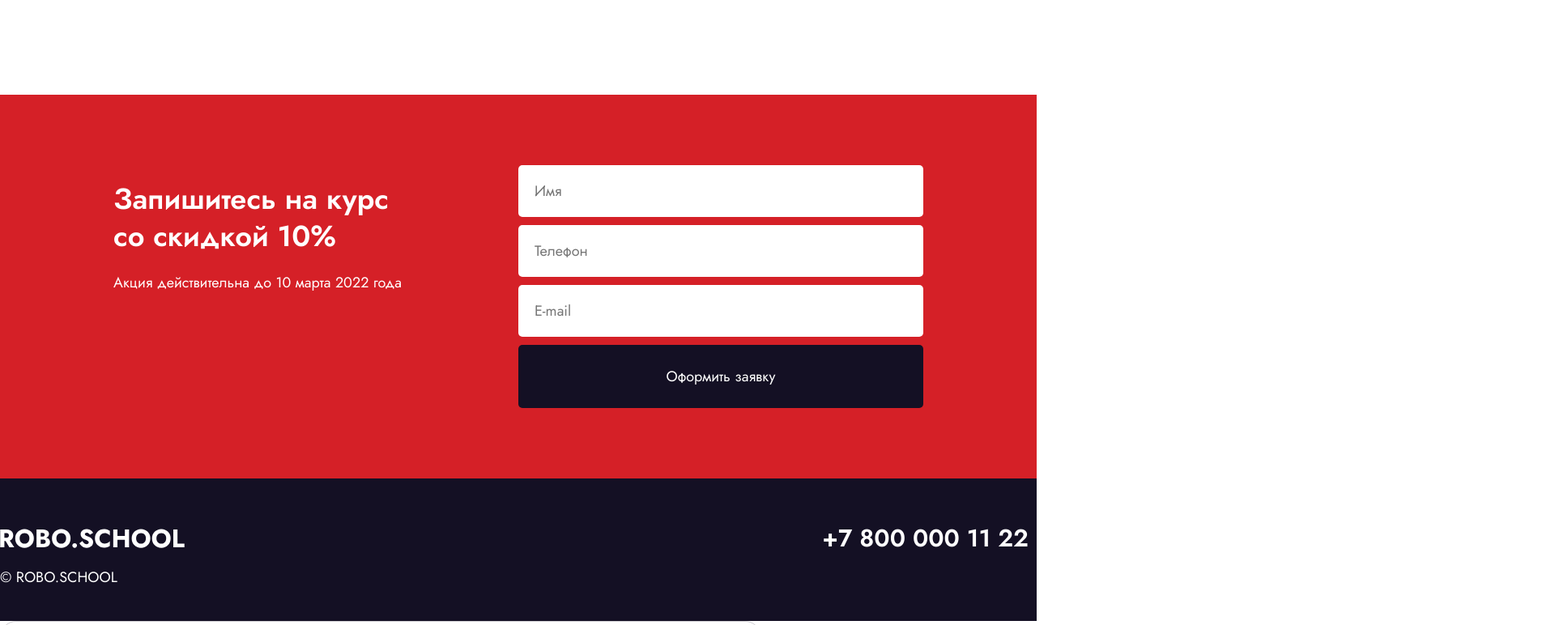
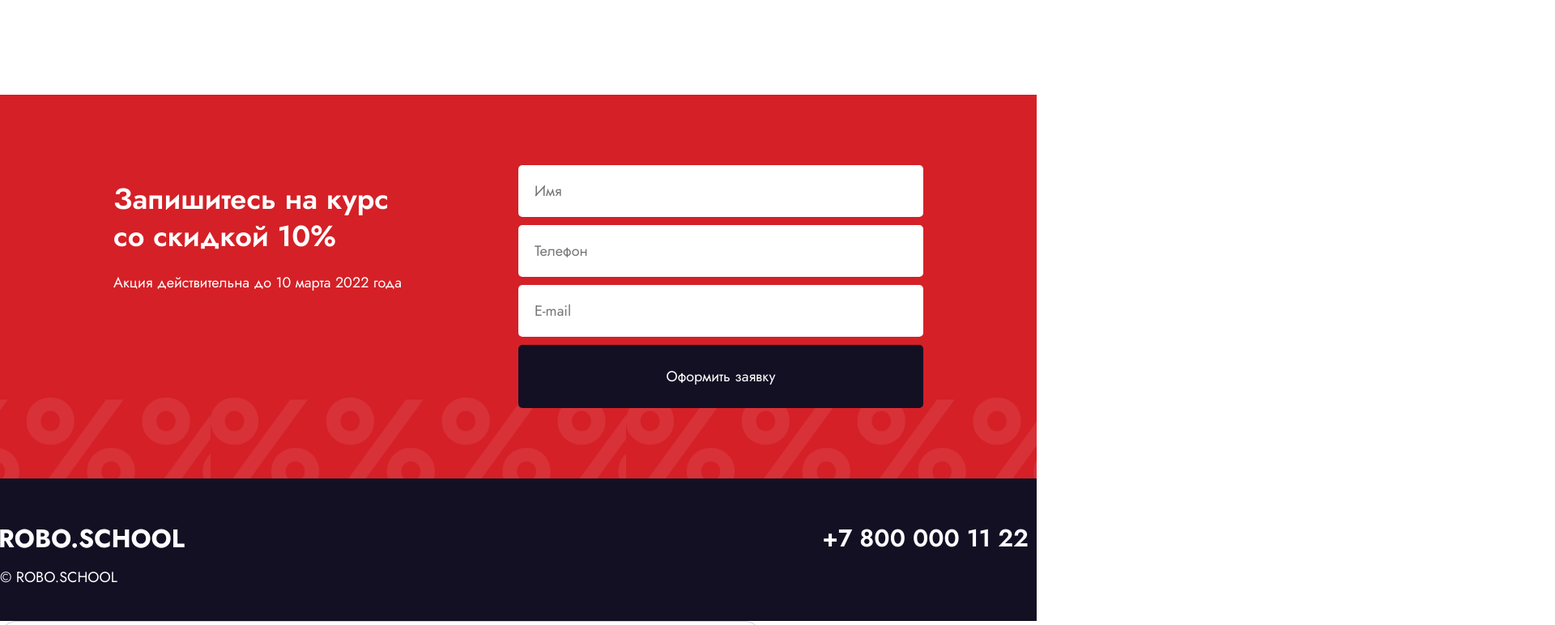
Before and after one commit to Serjjj656/html_css1, a plain HTML site: page index.html in a window 1280 px wide. Shown: the part 3480-4252 px from the top of the page at 81% size, 1920 px wide, since content can reach past the window. Drawn offline with Linux system fonts and the light colour scheme.

Commit message:
для Сани

```diff
--- a/index.html
+++ b/index.html
@@ -139,6 +139,7 @@
             <input type="email" name="email" placeholder="E-mail">
             <button class="button" type="submit">Оформить заявку</button>
         </form>
+        <div class="decoration"></div>
     </section>
     <footer class="footer">
         <div class="footer__main">
--- a/styles/styles.css
+++ b/styles/styles.css
@@ -309,12 +309,24 @@
 
 .record {
     display: flex;
+    position: relative;
     justify-content: center;
     gap: 144px;
     color: #FFFFFF;
     background-color: #D52027;
 
     padding: 87px 0;
+}
+
+.decoration {
+    position: absolute;
+    bottom: 0;
+    left: -10000px;
+    width: 20000px;
+    height: 110px;
+    background-image: url("../image/%.png");
+    background-position: 0 10px;
+    background-repeat: repeat-x;
 }
 
 .record__title {
@@ -333,6 +345,7 @@
 .form {
     display: flex;
     flex-direction: column;
+    z-index: 2;
 }
 
 .form input {
```
Also changed, not shown: image/%.png (added).
